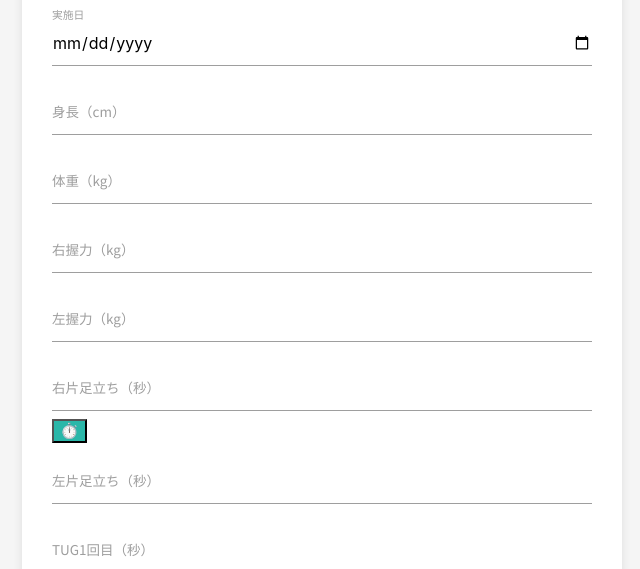
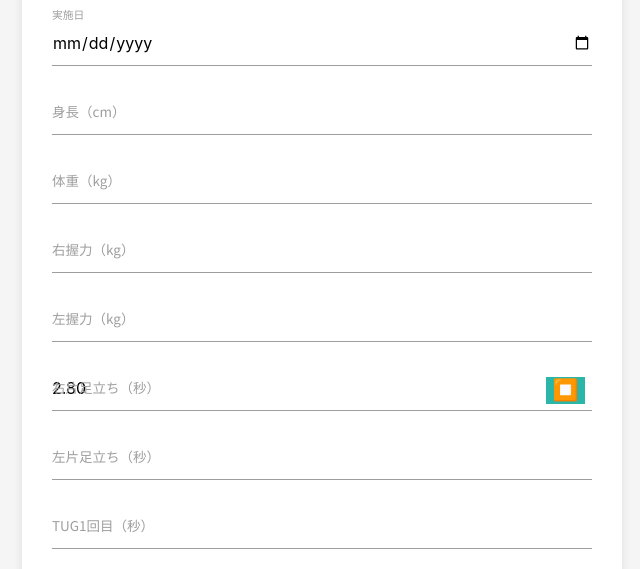
Before and after one commit to rihabirideiasuka/my-pwa-app, a plain HTML site: page index.html in a window 1280 px wide. Both pictures are taken after a click on the button "⏱️". Shown: the part 209-778 px from the top of the page, without its empty margins (318-958 px from the left). Drawn offline with nearby package versions, Linux system fonts and the light colour scheme.

Commit message:
Update index.html

```diff
--- a/index.html
+++ b/index.html
@@ -42,6 +42,25 @@
     .btn {
       width: 100%;
     }
+    .stopwatch-field {
+      position: relative;
+    }
+
+    .stopwatch-btn {
+      position: absolute;
+      right: 0.5rem;
+      top: 0.8rem;
+      font-size: 1.4rem;
+      border: none;
+      background: transparent;
+      cursor: pointer;
+      color: #4CAF50;
+    }
+
+    .stopwatch-btn.active {
+      color: red;
+    }
+
   </style>
 </head>
 <body>
@@ -121,5 +140,36 @@
       }, 500);
     });
   </script>
+  <script>
+    const stopwatchButtons = document.querySelectorAll('.stopwatch-btn');
+
+    stopwatchButtons.forEach(btn => {
+      let startTime = null;
+      let timerInterval = null;
+
+      btn.addEventListener('click', function () {
+        const inputId = btn.dataset.target;
+        const inputField = document.getElementById(inputId);
+
+        if (!btn.classList.contains('active')) {
+          // スタート
+          btn.classList.add('active');
+          btn.textContent = '⏹️'; // 停止マークに変更
+          startTime = Date.now();
+
+          timerInterval = setInterval(() => {
+            const elapsed = ((Date.now() - startTime) / 1000).toFixed(2);
+            inputField.value = elapsed;
+          }, 100);
+        } else {
+          // ストップ
+          btn.classList.remove('active');
+          btn.textContent = '⏱️';
+          clearInterval(timerInterval);
+        }
+      });
+    });
+  </script>
+
 </body>
 </html>
```
